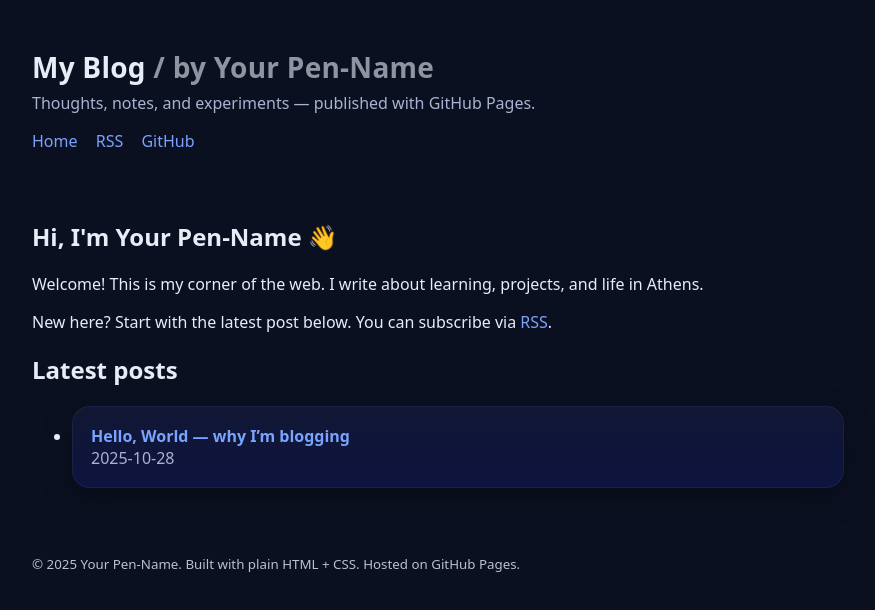
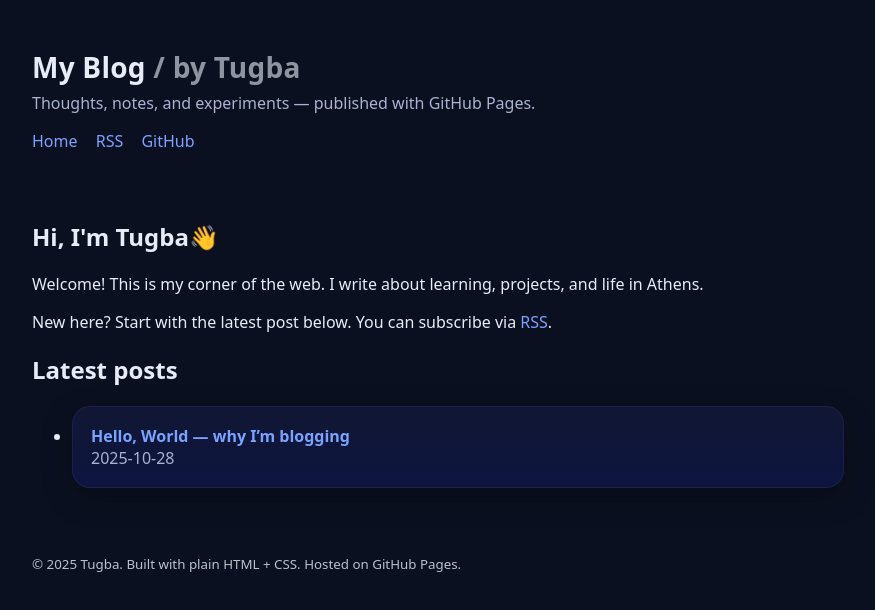
Before and after one commit to Tugba-Yilmaz/blog, a plain HTML site: page index.html in a window 1280 px wide. Shown: the whole page, without its empty margins (202-1077 px from the left). Drawn offline with Linux system fonts and the light colour scheme.

Commit message:
Update: index.html, template ve ilk yazı düzenlendi

```diff
--- a/index.html
+++ b/index.html
@@ -10,7 +10,7 @@
 </head>
 <body>
   <header role="banner">
-    <div class="brand">My Blog<span style="opacity:.6"> / by Your Pen‑Name</span></div>
+    <div class="brand">My Blog<span style="opacity:.6"> / by Tugba</span></div>
     <p class="tagline">Thoughts, notes, and experiments — published with GitHub Pages.</p>
     <nav aria-label="Primary">
       <a href="./index.html">Home</a>
@@ -21,7 +21,7 @@
 
   <main id="content">
     <section aria-labelledby="about">
-      <h2 id="about">Hi, I'm Your Pen‑Name 👋</h2>
+      <h2 id="about">Hi, I'm Tugba👋</h2>
       <p>Welcome! This is my corner of the web. I write about learning, projects, and life in Athens.</p>
       <p>New here? Start with the latest post below. You can subscribe via <a href="rss.xml">RSS</a>.</p>
     </section>
@@ -38,7 +38,7 @@
   </main>
 
   <footer role="contentinfo">
-    <small>© 2025 Your Pen‑Name. Built with plain HTML + CSS. Hosted on GitHub Pages.</small>
+    <small>© 2025 Tugba. Built with plain HTML + CSS. Hosted on GitHub Pages.</small>
   </footer>
 </body>
 </html>
```
Also changed, not shown: post-template.html (+1 -1 lines), posts/2025-10-28-hello-world.html (+1 -1 lines).
